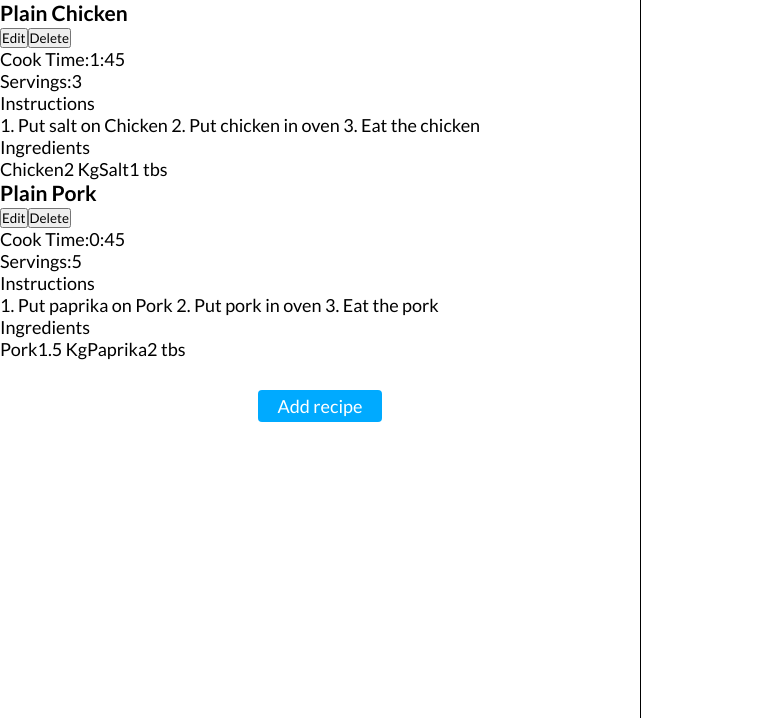
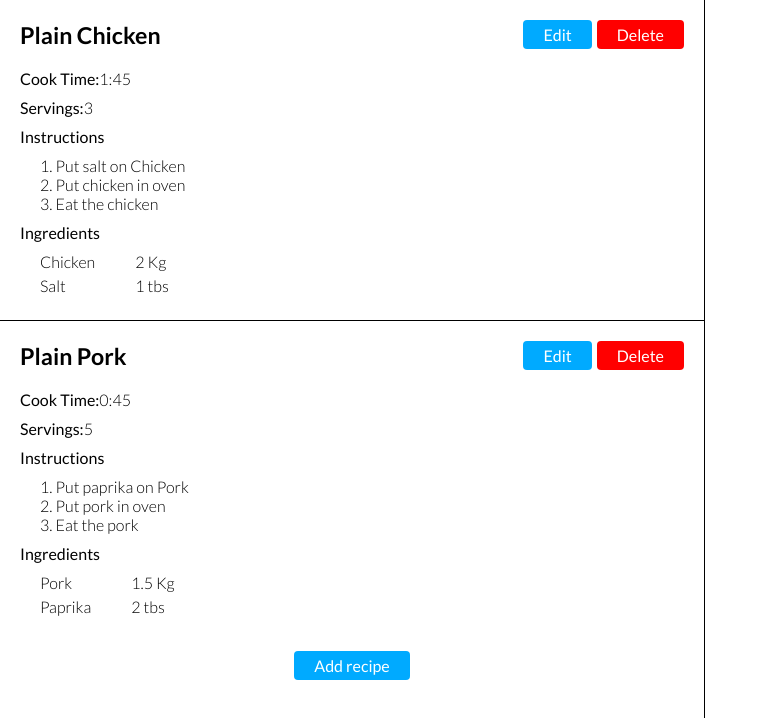
Before and after one commit to oanskyy/react--cooking-practice, a React (Create React App) app: page / in a window 1280 px wide. Shown: the top 718 px of the page, without its empty margins (0-768 px from the left). Built offline with nearby package versions, Linux system fonts and the light colour scheme.

Commit message:
Style recipe-list component

```diff
--- a/src/components/IngredientList.js
+++ b/src/components/IngredientList.js
@@ -6,7 +6,7 @@ function IngredientList({ ingredients }) {
     return <Ingredient key={ingredient.id} {...ingredient} />
   })
 
-  return <div>{ingredientEl}</div>
+  return <div className="ingredient-grid">{ingredientEl}</div>
 }
 
 export default IngredientList
--- a/src/components/Recipe.js
+++ b/src/components/Recipe.js
@@ -5,36 +5,49 @@ import IngredientList from "./IngredientList"
 // then use destructuring and move it down
 // function Recipe({name, cookTime, servings, instructions})
 function Recipe(props) {
-  const { id, name, cookTime, servings, instructions, ingredients, handleRecipeDelete } = props
+  const {
+    id,
+    name,
+    cookTime,
+    servings,
+    instructions,
+    ingredients,
+    handleRecipeDelete
+  } = props
 
   return (
-    <div>
-      <div>
-        <h3>{name}</h3>
+    <div className="recipe">
+      <div className="recipe__header">
+        <h3 className="recipe__title">{name}</h3>
         <div>
-          <button>Edit</button>
-          <button onClick={() => handleRecipeDelete(id)}>Delete</button>
+          <button className="btn btn--primary mr-1">Edit</button>
+          <button
+            onClick={() => handleRecipeDelete(id)}
+            className="btn btn--danger"
+          >
+            Delete
+          </button>
         </div>
       </div>
 
-      <div>
-        <span>Cook Time:</span>
-        <span>{cookTime}</span>
+      <div className="recipe__row">
+        <span className="recipe__label">Cook Time:</span>
+        <span className="recipe__value">{cookTime}</span>
       </div>
 
-      <div>
-        <span>Servings:</span>
-        <span>{servings}</span>
+      <div className="recipe__row">
+        <span className="recipe__label">Servings:</span>
+        <span className="recipe__value">{servings}</span>
       </div>
 
-      <div>
-        <span>Instructions</span>
-        <div>{instructions}</div>
+      <div className="recipe__row">
+        <span className="recipe__label">Instructions</span>
+        <div className="recipe__value recipe__instructions recipe__value--indented">{instructions}</div>
       </div>
 
-      <div>
-        <span>Ingredients</span>
-        <div>
+      <div className="recipe__row">
+        <span className="recipe__label">Ingredients</span>
+        <div className="recipe__value recipe__value--indented">
           <IngredientList ingredients={ingredients} />
         </div>
       </div>
--- a/src/css/app.css
+++ b/src/css/app.css
@@ -1,5 +1,8 @@
 /* @import-normalize; */
+@import "./recipe.css";
+@import './recipe-list.css';
 @import "./buttons.css";
+@import "./ingredient-list.css";
 @import url("https://fonts.googleapis.com/css2?family=Lato:wght@100;300;400;700&display=swap");
 
 *,
@@ -11,7 +14,7 @@
 }
 
 html {
-  font-size: 18px;
+  font-size: 16px;
 }
 
 body {
@@ -19,13 +22,6 @@ body {
   /* changes the box model so that the padding and borders/margin are not longer added to the total width or height of the element */
 }
 
-.recipe-list {
-  border-right: 1px solid black;
-  min-height: 100vh;
-  width: 50%;
+.mr-1 {
+  margin-right: 5px;
 }
-
-.recipe-list__add-recipe-btn-container {
-  text-align: center;
-  margin: 30px 0;
-}
--- a/src/css/buttons.css
+++ b/src/css/buttons.css
@@ -18,3 +18,12 @@
 .btn--primary:hover {
   background-color: hsl(200, 100%, 40%);
 }
+
+.btn--danger {
+  background-color: hsl(0, 100%, 50%);
+  color: #fff;
+}
+
+.btn--danger:hover {
+  background-color: hsl(0, 100%, 40%);
+}
--- /dev/null
+++ b/src/css/ingredient-list.css
@@ -0,0 +1,7 @@
+.ingredient-grid {
+  display: grid;
+  grid-template-columns: repeat(2, auto);
+  row-gap: 5px;
+  column-gap: 40px;
+  justify-content: flex-start;
+}
--- /dev/null
+++ b/src/css/recipe-list.css
@@ -0,0 +1,10 @@
+.recipe-list {
+  border-right: 1px solid black;
+  min-height: 100vh;
+  width: 55%;
+}
+
+.recipe-list__add-recipe-btn-container {
+  text-align: center;
+  margin: 30px 0;
+}
--- /dev/null
+++ b/src/css/recipe.css
@@ -0,0 +1,43 @@
+.recipe {
+  padding: 20px;
+  border-bottom: 1px solid black;
+  padding-bottom: 25px;
+}
+
+.recipe:last-child {
+  border-bottom: none;
+  padding-bottom: 5px;
+}
+
+.recipe__header {
+  display: flex;
+  justify-content: space-between;
+  align-items: center;
+  margin-bottom: 20px;
+}
+
+.recipe__title {
+  font-size: 1.45rem;
+  margin: 0;
+}
+
+.recipe__row {
+  margin-top: 10px;
+}
+
+.recipe-label {
+  margin-right: 5px;
+}
+
+.recipe__value {
+  font-weight: 300;
+}
+
+.recipe__value--indented {
+  margin-top: 10px;
+  margin-left: 20px;
+}
+
+.recipe__instructions {
+  white-space: pre-wrap;
+}
```
